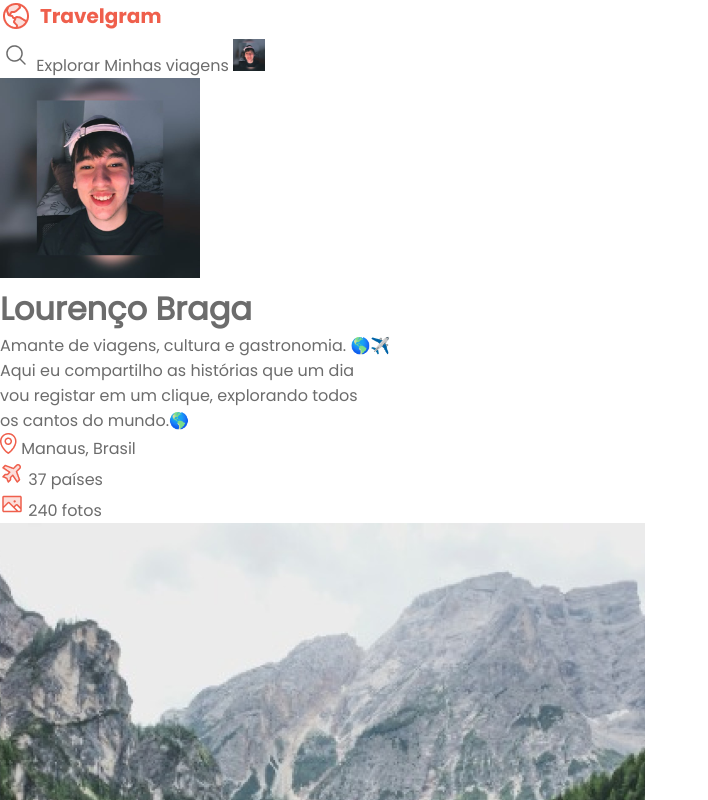
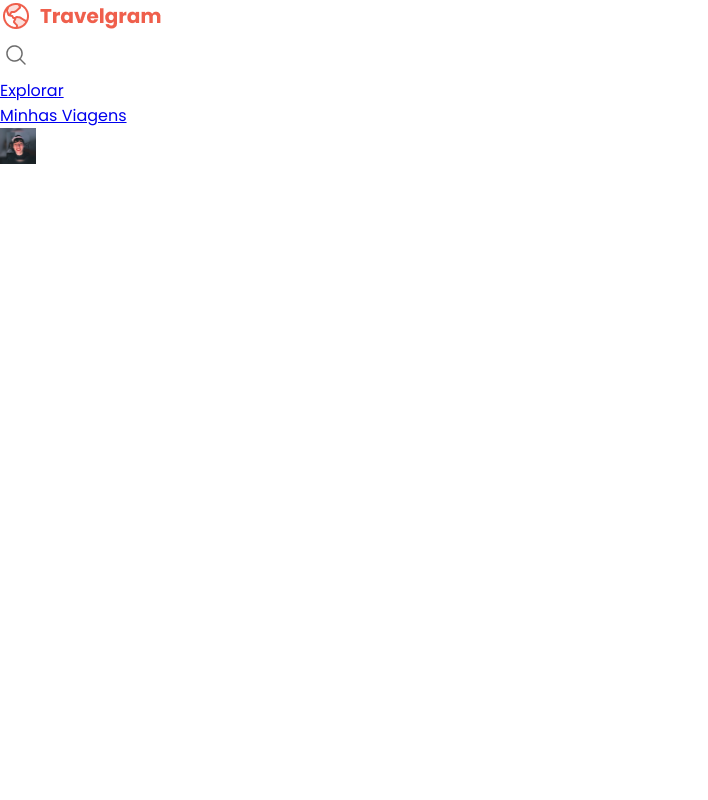
Before and after one commit to Lourenco-Braga/Projeto-Travelgram, a plain HTML site: page index.html in a window 1280 px wide. Shown: the top 800 px of the page, without its empty margins (0-708 px from the left). Drawn offline with Linux system fonts and the light colour scheme; a web font is replaced by a local one.

Commit message:
fazendo um novo header

```diff
--- a/index.html
+++ b/index.html
@@ -11,7 +11,38 @@
 
 </head>
 <body>
-    <div class="head">
+    <nav>
+        <a href="#" class="logo"></a>
+        <img src="./imgs/Logo.png" alt="">
+
+        <ul class="primary-menu">
+            <li>
+                <a href="#">
+                    <img src="./imgs/Menu item.png" alt="">
+                </a>
+            </li>
+            <li>
+                <a href="#">
+                    Explorar
+                </a>
+            </li>
+            <li>
+                <a href="#">
+                    Minhas Viagens
+                </a>
+            </li>
+            <li>
+                <a href="#">
+                    <img src="./imgs/eu.jpeg" width="36px" alt="">
+                </a>
+            </li>
+        </ul>
+    </nav>
+</body>
+</html>
+
+
+<!-- <div class="head">
         <div class="logo"> <img src="./imgs/Logo.png" alt=""> </div>
         <div class="pesquisa">
             <span> <img src="./imgs/Menu item.png" alt=""> </span>
@@ -70,6 +101,4 @@
         <div>&copy; Travelgram 2025</div>
         <span>Termos de uso <span class="politica">Política de Privacidade</span> </span>
 
-    </footer>
-</body>
-</html>
+    </footer> -->
```
